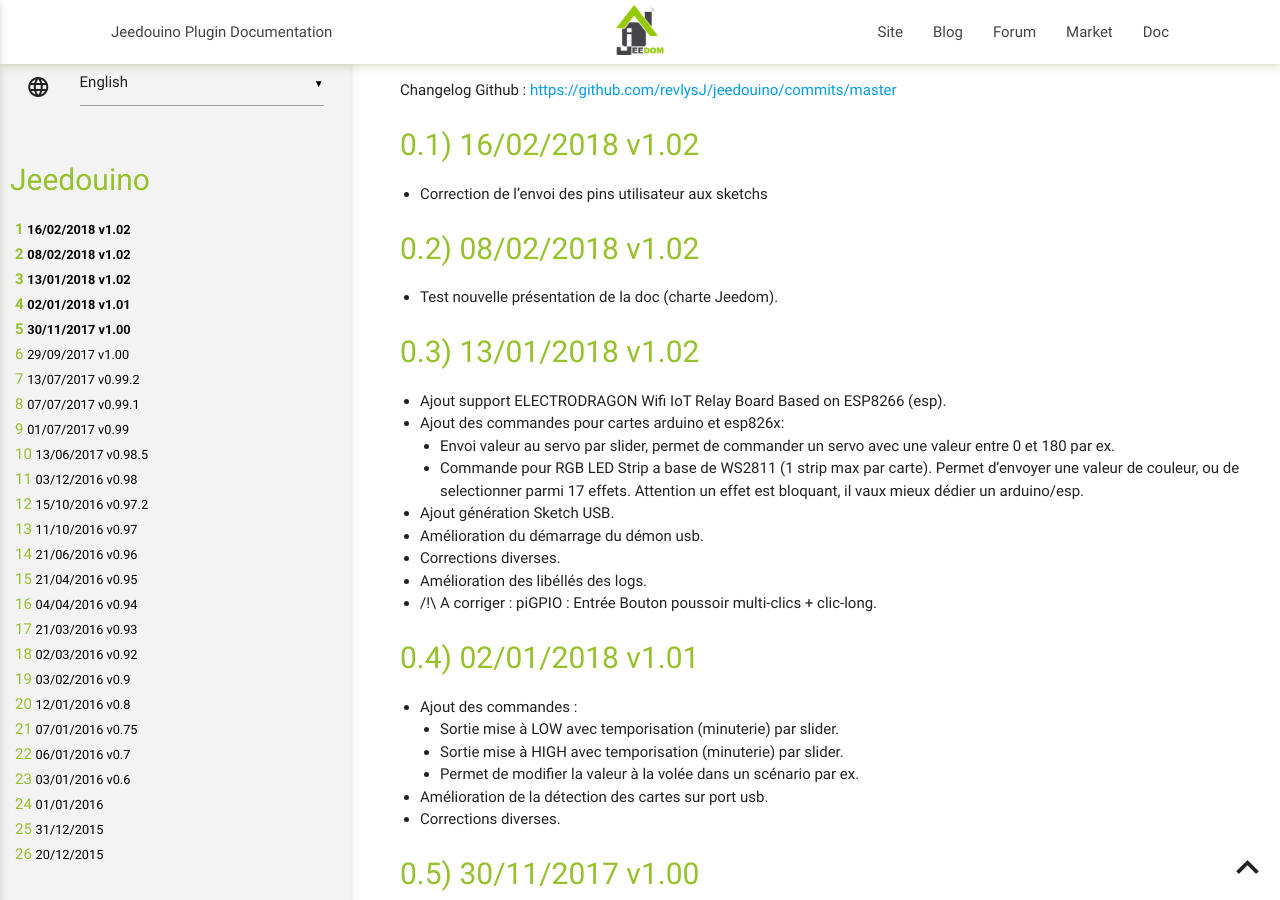
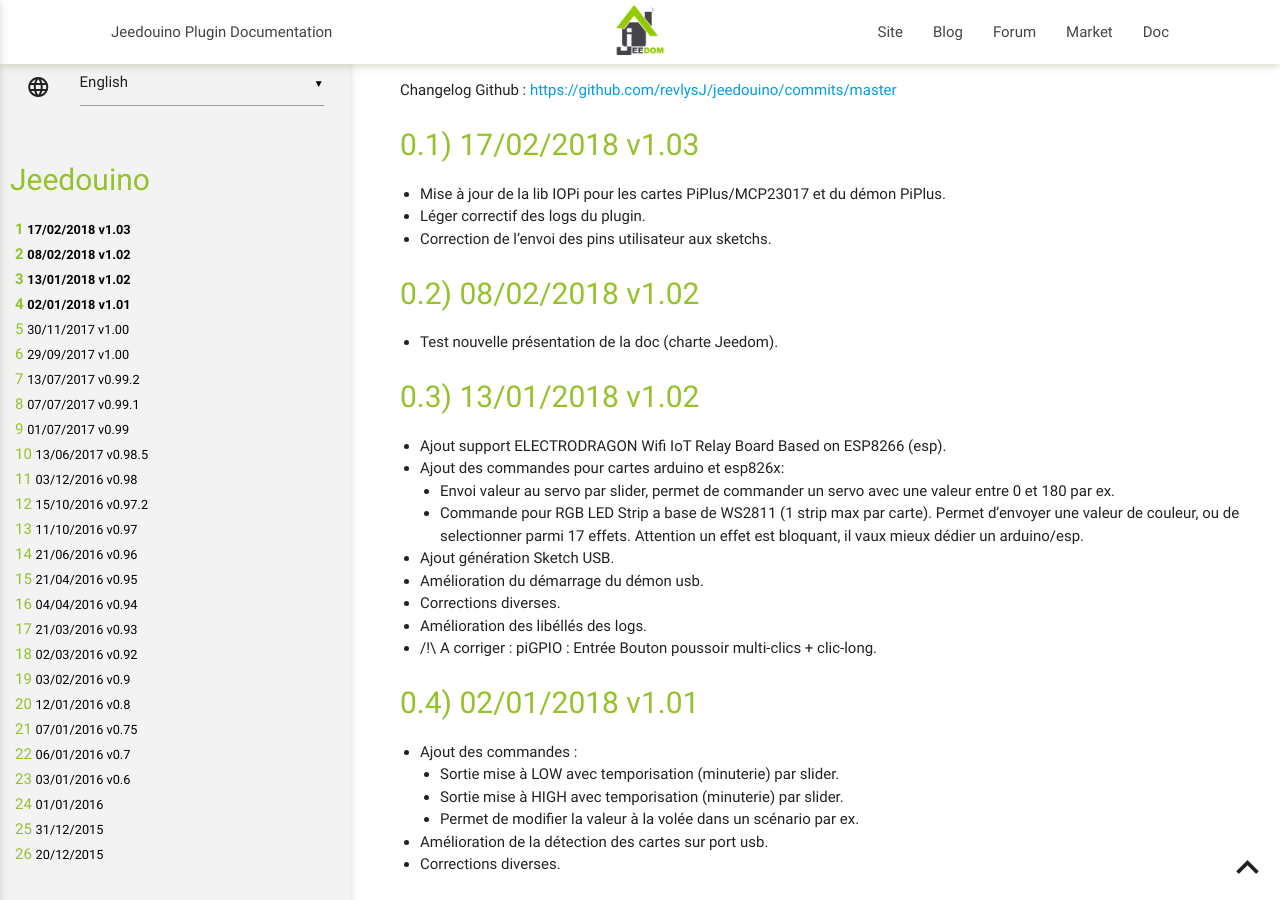
Before and after one commit to revlysJ/jeedouino, a Jekyll site: the page built from docs/en_US/changelog.md, in a window 1280 px wide and 900 px high. Built offline with Jekyll 4.4.1, drawn with Linux system fonts in a browser that asks for light colours; our own code applies the rules of GitHub Pages for plain Markdown files.

Commit message:
[ROBOT] Action all

```diff
--- a/docs/en_US/changelog.md
+++ b/docs/en_US/changelog.md
@@ -1,9 +1,11 @@
 Changelog Github : <https://github.com/revlysJ/jeedouino/commits/master>
 
-16/02/2018 v1.02
+17/02/2018 v1.03
 ---
 
-- Correction de l'envoi des pins utilisateur aux sketchs
+- Mise à jour de la lib IOPi pour les cartes PiPlus/MCP23017 et du démon PiPlus.
+- Léger correctif des logs du plugin.
+- Correction de l'envoi des pins utilisateur aux sketchs.
 
 08/02/2018 v1.02
 ---
--- a/docs/en_US/index.md
+++ b/docs/en_US/index.md
@@ -1,6 +1,6 @@
 Description
 ===========
-- **Jeedouino v1.02**
+- **Jeedouino v1.03**
 
    Ce plugin vous permet de contrôler de différentes manières les pins entrées/sorties des cartes suivantes :
 
--- a/docs/es_ES/index.md
+++ b/docs/es_ES/index.md
@@ -1,6 +1,6 @@
 Description
 ===========
-- **Jeedouino v1.02**
+- **Jeedouino v1.03**
 
    Ce plugin vous permet de contrôler de différentes manières les pins entrées/sorties des cartes suivantes :
 
```
Also changed, not shown: docs/es_ES/changelog.md (+4 -2 lines).
